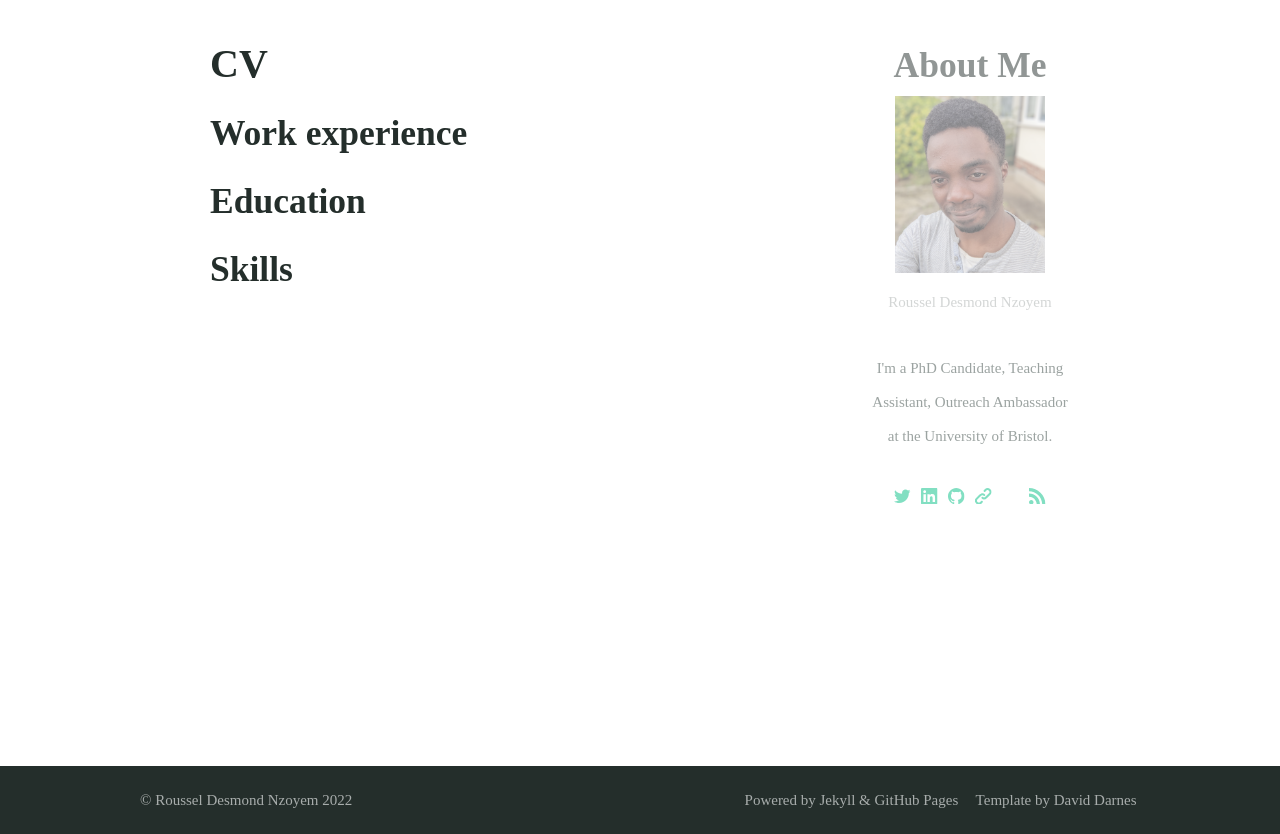
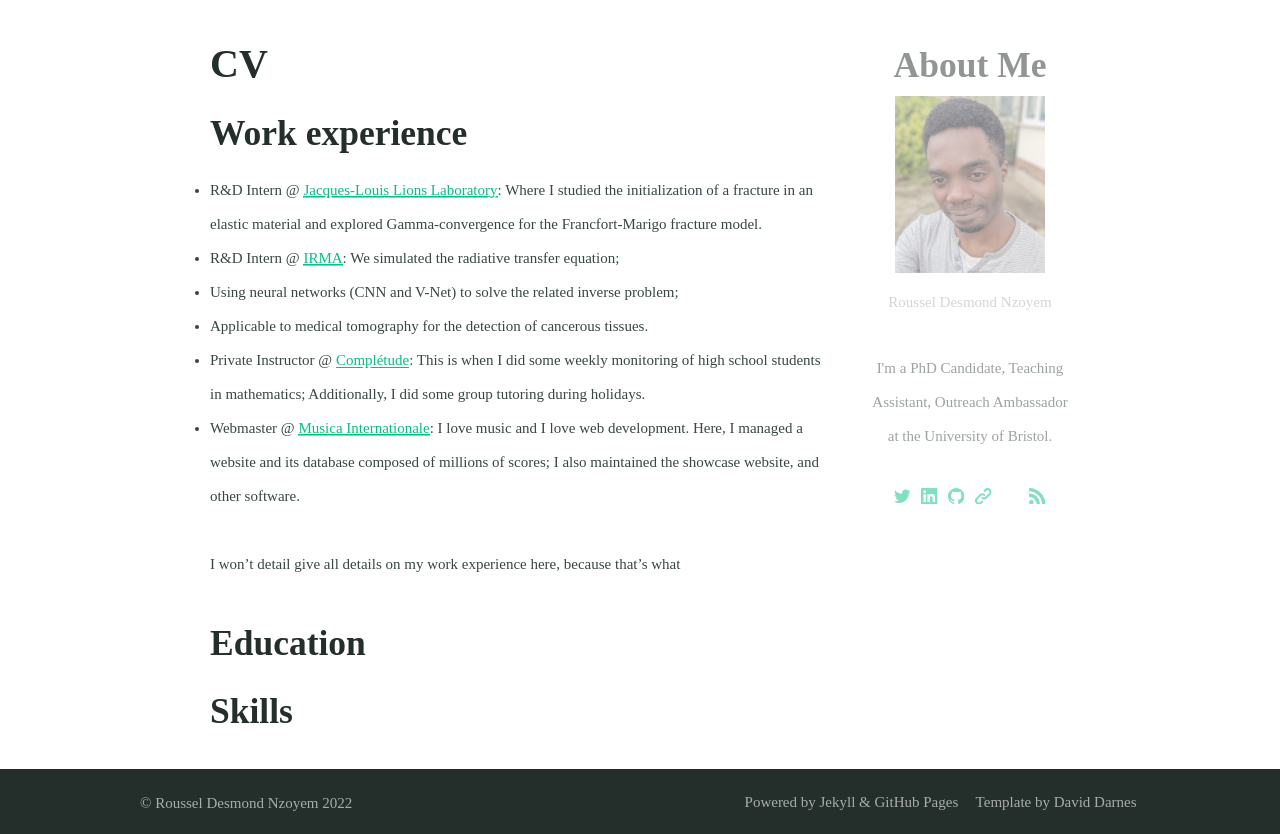
Before and after one commit to ddrous/desmond-rn.github.io, a Jekyll site: the page built from resume.md, in a window 1280 px wide and 1047 px high. Shown: the part 213-1047 px from the top of the window. Built offline with Jekyll 4.4.1, drawn with Linux system fonts in a browser that asks for light colours.

Commit message:
A few notes to my experience

```diff
--- a/resume.md
+++ b/resume.md
@@ -10,6 +10,17 @@ aside: true
 
 ## Work experience
 
+- R&D Intern @ [Jacques-Louis Lions Laboratory](https://www.ljll.math.upmc.fr/en/the-laboratory/?lang=fr): Where I studied the initialization of a fracture in an elastic material and explored Gamma-convergence for the Francfort-Marigo fracture model.
+
+- R&D Intern @ [IRMA](https://irma.math.unistra.fr/): We simulated the radiative transfer equation;
+- Using neural networks (CNN and V-Net) to solve the related inverse problem;
+- Applicable to medical tomography for the detection of cancerous tissues.
+
+- Private Instructor @ [Complétude](https://www.completude.com/): This is when I did some weekly monitoring of high school students in mathematics; Additionally, I did some group tutoring during holidays.
+
+- Webmaster @ [Musica Internationale](https://www.musicanet.org/en/): I love music and I love web development. Here, I managed a website and its database composed of millions of scores; I also maintained the showcase website, and other software.
+
+I won't detail give all details on my work experience here, because that's what
 
 ## Education
 
```
Also changed, not shown: research.md (+11 -0 lines).
